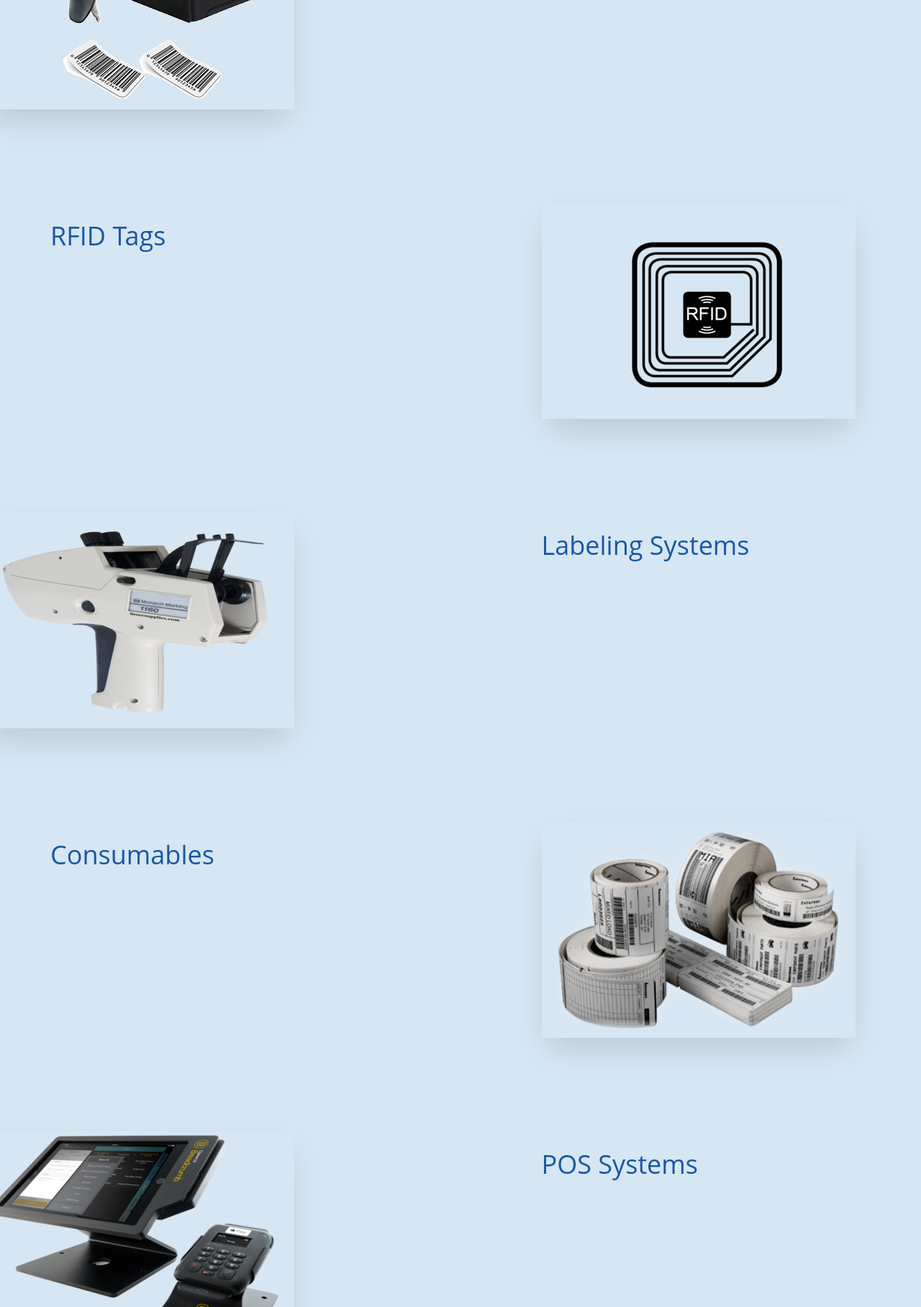
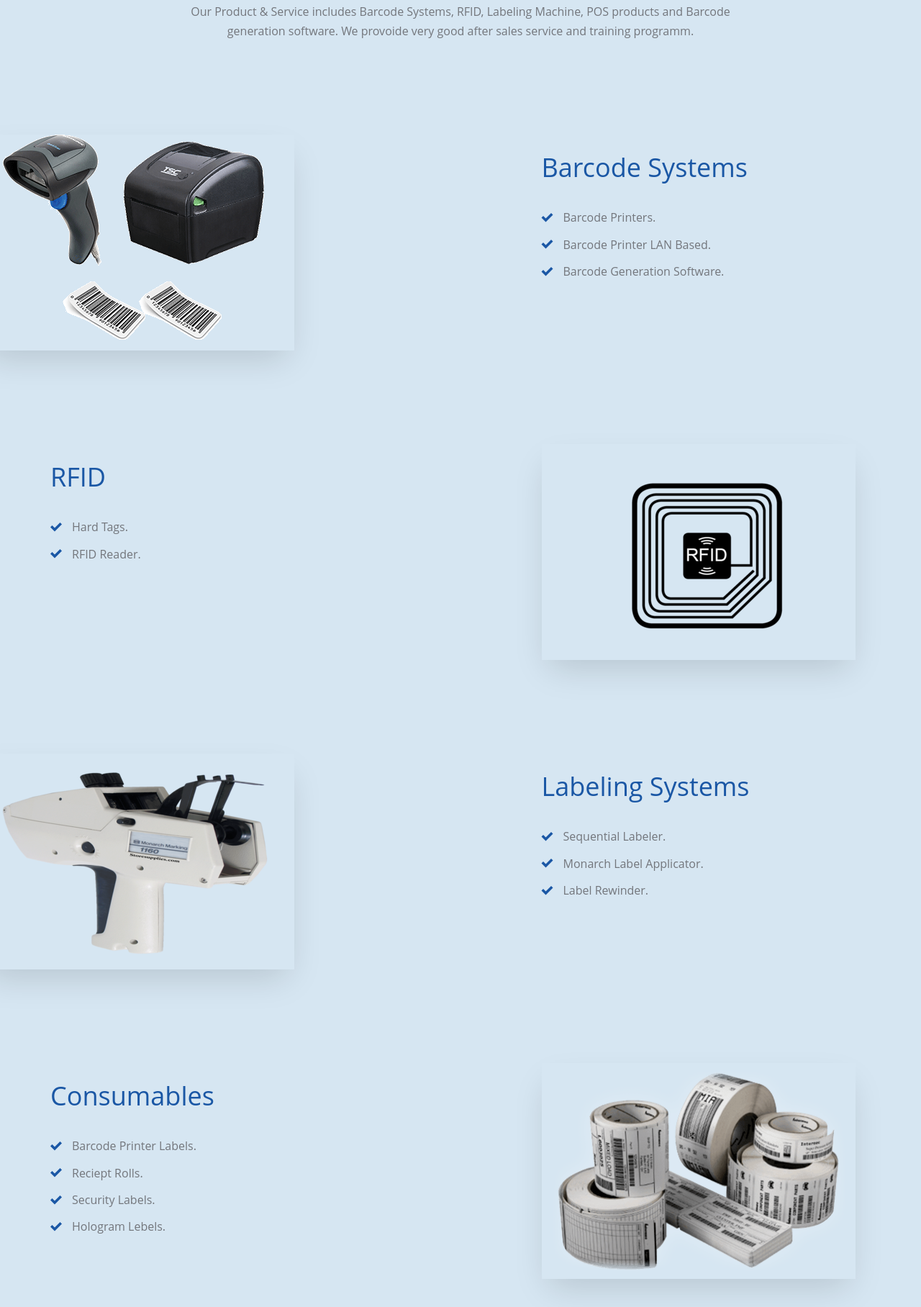
Before and after one commit to betheunique/vinayakimpex.com, a website: page index.html in a window 1280 px wide. Shown: the part 1924-3740 px from the top of the page at 72% size. Drawn offline with Linux system fonts and the light colour scheme; files whose address does not match are found by name.

Commit message:
Updated Services details.

```diff
--- a/index.html
+++ b/index.html
@@ -75,6 +75,8 @@
             <div class="probootstrap-service-item probootstrap-animate" data-animate-effect="fadeIn">
               <span class="icon icon-lightbulb"></span>
               <h2>Smart Idea</h2>
+              <p>Even the all-powerful Pointing has no control about the blind texts it is an almost unorthographic life One day however a small line of blind text by the name of Lorem Ipsum decided to leave for the far World of Grammar.</p>
+              <p><a href="#" class="probootstrap-link">Learn More <i class="icon-chevron-right"></i></a></p>
             </div>
           </div>
         </div>
@@ -86,6 +88,7 @@
         <div class="row text-center mb100">
           <div class="col-md-8 col-md-offset-2 probootstrap-section-heading">
             <h2 class="mb30 text-black probootstrap-heading">Services</h2>
+            <p>Our Product & Service includes Barcode Systems, RFID, Labeling Machine, POS products and Barcode generation software. We provoide very good after sales service and training programm.</p>
           </div>
         </div>
         <!-- END row -->
@@ -95,6 +98,11 @@
           </div>
           <div class="col-md-4 col-md-pull-1 probootstrap-section-heading">
             <h3 class="text-primary probootstrap-heading-2">Barcode Systems</h3>
+            <ul class="probootstrap-list">
+              <li class="probootstrap-check">Barcode Printers.</li>
+              <li class="probootstrap-check">Barcode Printer LAN Based.</li>
+              <li class="probootstrap-check">Barcode Generation Software.</li>
+            </ul>
           </div>
         </div>
         <!-- END row -->
@@ -105,7 +113,11 @@
           </div>
           <!-- <div class="col-md-4 col-md-pull-1"> -->
           <div class="col-md-4 col-md-pull-8 probootstrap-section-heading">
-            <h3 class="text-primary probootstrap-heading-2">RFID Tags</h3>
+            <h3 class="text-primary probootstrap-heading-2">RFID</h3>
+            <ul class="probootstrap-list">
+              <li class="probootstrap-check">Hard Tags.</li>
+              <li class="probootstrap-check">RFID Reader.</li>
+            </ul>
           </div>
         </div>
         <!-- END row -->
@@ -115,6 +127,11 @@
           </div>
           <div class="col-md-4 col-md-pull-1 probootstrap-section-heading">
             <h3 class="text-primary probootstrap-heading-2">Labeling Systems</h3>
+            <ul class="probootstrap-list">
+              <li class="probootstrap-check">Sequential Labeler.</li>
+              <li class="probootstrap-check">Monarch Label Applicator.</li>
+              <li class="probootstrap-check">Label Rewinder.</li>
+            </ul>
           </div>
         </div>
         <!-- END row -->
@@ -124,6 +141,12 @@
           </div>
           <div class="col-md-4 col-md-pull-8 probootstrap-section-heading">
             <h3 class="text-primary probootstrap-heading-2">Consumables</h3>
+            <ul class="probootstrap-list">
+              <li class="probootstrap-check">Barcode Printer Labels.</li>
+              <li class="probootstrap-check">Reciept Rolls.</li>
+              <li class="probootstrap-check">Security Labels.</li>
+              <li class="probootstrap-check">Hologram Lebels.</li>
+            </ul>
           </div>
         </div>
         <!-- END row -->
@@ -133,6 +156,10 @@
           </div>
           <div class="col-md-4 col-md-pull-1 probootstrap-section-heading">
             <h3 class="text-primary probootstrap-heading-2">POS Systems</h3>
+            <ul class="probootstrap-list">
+              <li class="probootstrap-check">Receipt Printer.</li>
+              <li class="probootstrap-check">POS Products.</li>
+            </ul>
           </div>
         </div>
         <!-- END row -->
```
